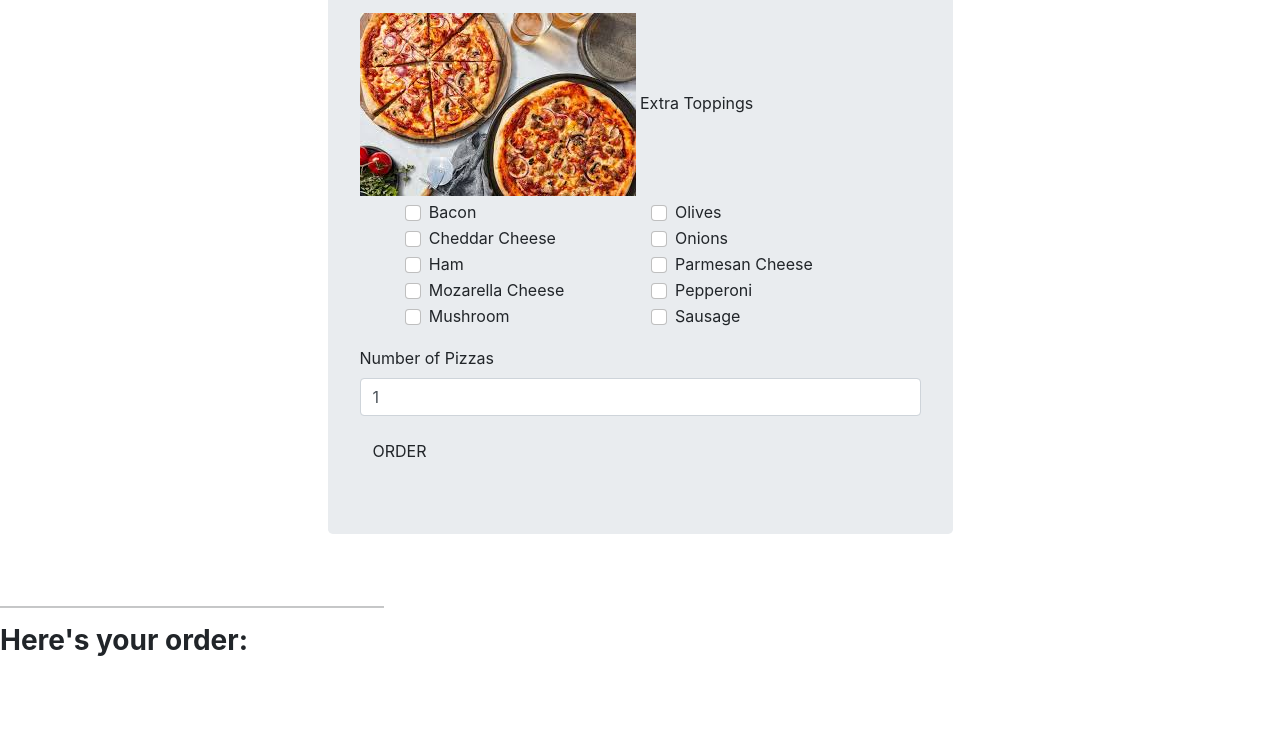
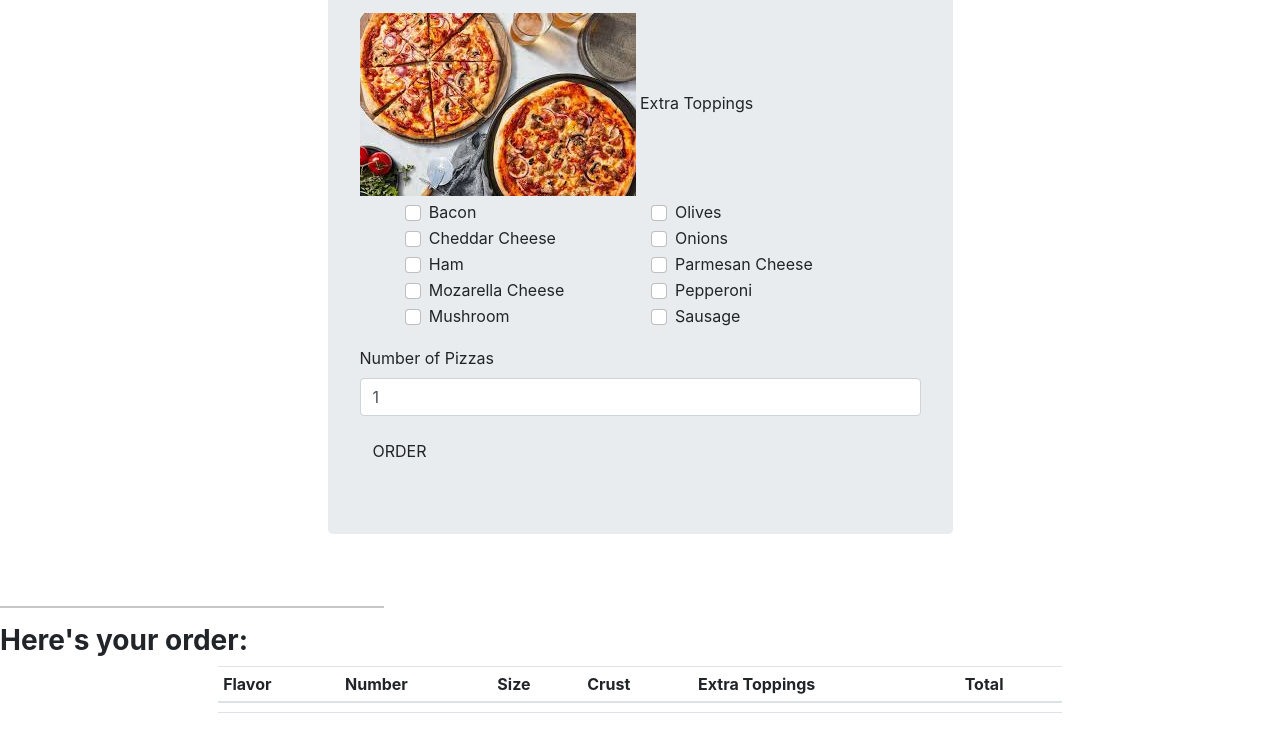
Before and after one commit to Nyawira-Wachira/EatsA-Pizza, a plain HTML site: page index.html in a window 1280 px wide. Shown: the part 1432-2161 px from the top of the page. Before the commit the page ends 2114 px from the top, so only its background shows below. Drawn offline with nearby package versions, Linux system fonts and the light colour scheme; a script that the page names is missing; files whose address does not match are found by name; a web font is replaced by a local one.

Commit message:
Added the table where the order will be displayed with the name and order.

```diff
--- a/index.html
+++ b/index.html
@@ -192,3 +192,22 @@
                     <div class="col-md-8">
                         <table class="table table-sm" id="orderTable">
                             <thead>
+                              <tr>
+                                <th scope="col">Flavor</th>
+                                <th scope="col">Number</th>
+                                <th scope="col">Size</th>
+                                <th scope="col">Crust</th>
+                                <th scope="col">Extra Toppings</th>
+                                <th scope="col">Total</th>
+                            </tr>
+                        </thead>
+                        <tbody id="ordersmade">
+                            <tr>
+                                <td class="pizza-flavor"></td>
+                                <td class="number"></td>
+                                <td class="pizza-size"></td>
+                                <td class="pizza-crust"></td>
+                                <td class="toppings"></td>
+                                <td class="pizzaTotal1"td>
+                            </tr>
+                        </tbody>
```
